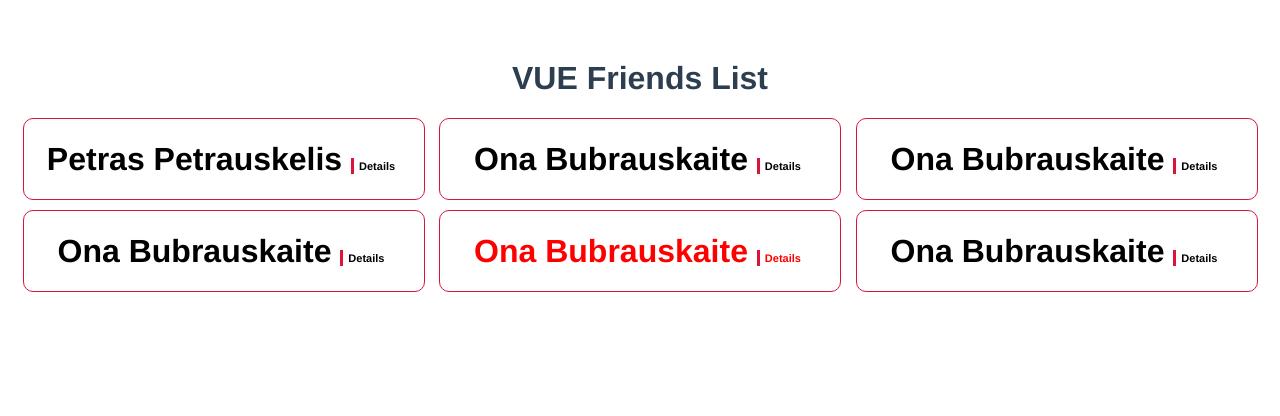
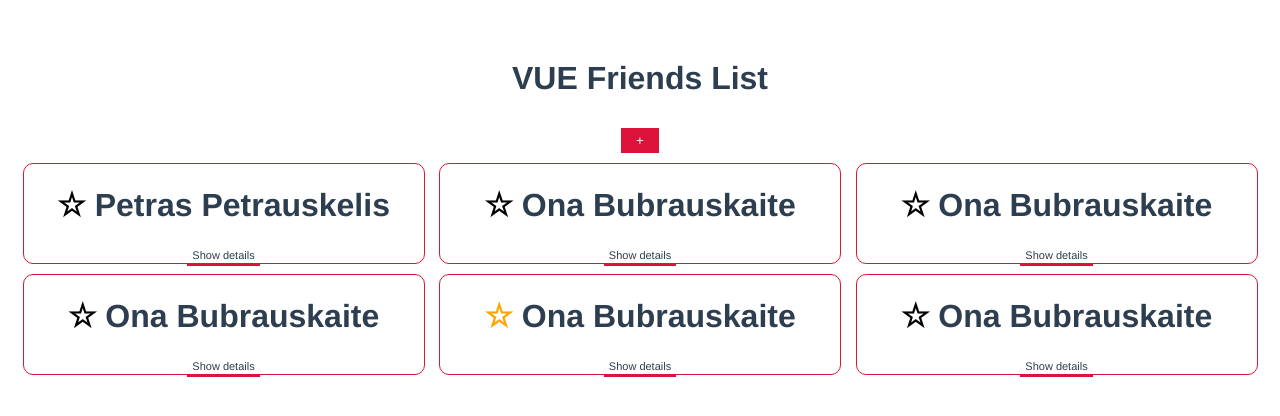
Before and after one commit to pakidaxed/vuejs-friendlist, a Vue app: page / in a window 1280 px wide. Shown: the top 416 px of the page. Built offline with nearby package versions, Linux system fonts and the light colour scheme.

Commit message:
add new user function added

```diff
--- a/src/App.vue
+++ b/src/App.vue
@@ -1,20 +1,26 @@
 <template>
   <h1>VUE Friends List</h1>
-  <div class="friends-container" >
-  <FriendCard v-for="friend in friends" :key="friend.id" :friend="friend" @add-to-favourites="addToFavourites"/>
+  <div class="buttons">
+    <button @click="showAddNewFriendForm = !showAddNewFriendForm">+</button>
+  </div>
+  <new-friend v-if="showAddNewFriendForm" @add-new-friend="addNewFriend"/>
+  <div class="friends-container">
+    <friend-card v-for="friend in friends" :key="friend.id" :friend="friend" @add-to-favourites="addToFavourites"/>
   </div>
 </template>
 
 <script>
 import FriendCard from "@/components/FriendCard";
+import NewFriend from "@/components/NewFriend";
 
 export default {
   name: 'App',
   components: {
-    FriendCard
+    FriendCard, NewFriend
   },
   data() {
     return {
+      showAddNewFriendForm: false,
       friends: [
         {
           id: 'petras77',
@@ -65,6 +71,9 @@ export default {
     addToFavourites(friendId) {
       const user = this.friends.find(x => x.id === friendId)
       user.isFavourite = !user.isFavourite
+    },
+    addNewFriend(friendObj) {
+      this.friends.push(friendObj)
     }
   }
 }
@@ -79,9 +88,26 @@ export default {
   color: #2c3e50;
   margin-top: 60px;
 }
+
 .friends-container {
   display: flex;
   justify-content: space-evenly;
   flex-wrap: wrap;
 }
+.buttons {
+  margin-bottom: 10px;
+}
+button {
+  margin-top: 10px;
+  padding: 5px 15px;
+  background-color: crimson;
+  border: none;
+  color: white;
+  text-transform: uppercase;
+  outline: none;
+  cursor: pointer;
+}
+span {
+  cursor: pointer;
+}
 </style>
--- a/src/components/FriendCard.vue
+++ b/src/components/FriendCard.vue
@@ -1,6 +1,7 @@
 <template>
   <div class="friend-card">
-    <h1 :style="{color: friend.isFavourite ? 'red' : 'black'}" @click="addToFavourites">{{ friend.name }} <span @click="toggleShowMore">Details</span></h1>
+    <h1><span :style="{color: friend.isFavourite ? 'orange' : 'black'}" @click="addToFavourites">☆</span> {{ friend.name }}</h1>
+    <span class="details" @click="toggleShowMore">Show details</span>
     <div class="show-more" v-if="showMore">
       <p>ID: {{ friend.id }}</p>
       <p>Phone: {{ friend.phone }}</p>
@@ -18,6 +19,7 @@ export default {
       required: true
     }
   },
+  emits: ['add-to-favourites'],
   data() {
     return {
       showMore: false
@@ -42,14 +44,14 @@ export default {
   margin-bottom: 10px;
 }
 
-.friend-card span {
+.friend-card .details {
   font-size: 11px;
-  border-left: 3px solid crimson;
+  border-bottom: 3px solid crimson;
   padding: 2px 5px;
   transition: background-color 1s, color 1s;
 }
 
-.friend-card span:hover {
+.friend-card .details:hover {
   cursor: pointer;
   background-color: crimson;
   color: white;
--- /dev/null
+++ b/src/components/NewFriend.vue
@@ -0,0 +1,73 @@
+<template>
+  <div class="new-friend-form">
+    <form @submit.prevent="submitData">
+      <div>
+        <label>Name</label>
+        <input type="text" v-model="newFriend.name"/>
+      </div>
+      <div>
+        <label>Phone</label>
+        <input type="tel" v-model="newFriend.phone"/>
+      </div>
+      <div>
+        <label>Email</label>
+        <input type="email" v-model="newFriend.email"/>
+      </div>
+      <div>
+        <button>Add new friend</button>
+      </div>
+    </form>
+  </div>
+</template>
+
+<script>
+export default {
+  emits: ['add-new-friend'],
+  data() {
+    return {
+      newFriend: {
+        id: '',
+        name: '',
+        phone: '',
+        email: ''
+      }
+    }
+  },
+  methods: {
+    submitData() {
+      this.newFriend.id = new Date().toISOString()
+      this.$emit('add-new-friend', this.newFriend)
+    }
+  }
+}
+</script>
+
+<style scoped>
+.new-friend-form {
+  width: 400px;
+  margin: 0 auto 10px auto;
+  padding: 15px;
+  border: 1px solid black;
+  border-radius: 10px;
+  box-sizing: border-box;
+}
+
+label {
+  display: inline-block;
+  width: 20%;
+  text-align: right;
+  padding-right: 10px;
+  box-sizing: border-box;
+}
+
+input {
+  width: 40%;
+  border-top: none;
+  border-left: none;
+  border-right: none;
+  border-bottom: 1px solid black;
+  padding: 5px;
+  box-sizing: border-box;
+}
+
+</style>
```
